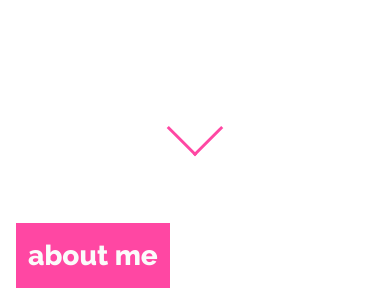
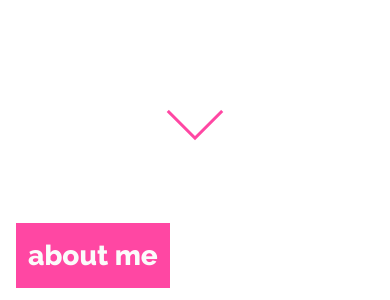
Before and after one commit to joshuk/joshee-jekyll, a Jekyll site: the page built from index.html, in a window 390 px wide. Shown: the part 704-1004 px from the top of the page. Built offline with Jekyll 4.4.1, drawn with Linux system fonts in a browser that asks for light colours.

Commit message:
Remove useless utils.js file, update CSS to improve media queries and functionality

```diff
--- a/_includes/footer.html
+++ b/_includes/footer.html
@@ -12,4 +12,3 @@
       <p>&copy; Josh.ee 2020</p>
   </div>
 </footer>
-<script src="/assets/js/utils.js"></script>
--- a/assets/css/animations.css
+++ b/assets/css/animations.css
@@ -1,5 +1,3 @@
-html { scroll-behavior: smooth; }
-
 header nav a { opacity: 0.5; }
 header nav a:hover { opacity: 1; }
 
--- a/assets/css/style.css
+++ b/assets/css/style.css
@@ -8,11 +8,11 @@
 :root { --max-page-width: 75rem; }
 
 body.light,
-body.default { --light-colour: #FFFFFF; --light-shadow: #E4E4E4; --main-colour: #FF47A3; --dark-colour: #1B264F; --dark-shadow: #10162D; }
-body.dark { --light-colour: #1B264F; --light-shadow: #10162d; --main-colour: #FF47A3; --dark-colour: #FBFBFB; --dark-shadow: #E4E4E4; }
+body.default { --light-colour: #FFFFFF; --light-shadow: #DADADA; --main-colour: #FF47A3; --dark-colour: #1B264F; --dark-shadow: #020510; }
+body.dark { --light-colour: #1B264F; --light-shadow: #020510; --main-colour: #FF47A3; --dark-colour: #D4D9E6; --dark-shadow: #B2BFE2; }
 
 @media (prefers-color-scheme: dark) {
-    body.default { --light-colour: #1B264F; --light-shadow: #10162d; --main-colour: #FF47A3; --dark-colour: #FBFBFB; --dark-shadow: #E4E4E4; }
+    body.default { --light-colour: #1B264F; --light-shadow: #020510; --main-colour: #FF47A3; --dark-colour: #D4D9E6; --dark-shadow: #B2BFE2; }
 }
 
 /* Header */
@@ -71,3 +71,7 @@
 footer p:first-of-type { font-weight: 500; }
 
 footer .social { margin-bottom: 1.5rem; }
+
+@media (prefers-reduced-motion: no-preference) {
+    html { scroll-behavior: smooth; }
+}
--- a/assets/css/tpl/home.css
+++ b/assets/css/tpl/home.css
@@ -16,8 +16,29 @@
 header p:nth-of-type(1) { margin-bottom: 0.875rem; font-size: 1.75rem; font-weight: 500; letter-spacing: 0.0625rem; }
 header p:nth-of-type(2) { font-size: 1rem; }
 
-/* Todo - Add animation for this in media query for reduced movement */
-.scroll-icon { position: absolute; bottom: 3rem; left: 50%; transform:translateX(-50%) rotate(45deg); padding: 0; width: 2.5rem; height: 2.5rem; background: none; border: none; border-bottom: 3px solid var(--main-colour); border-right: 3px solid var(--main-colour); cursor: pointer; }
+.scroll-icon { position: absolute; bottom: 4rem; left: 50%; transform:translateX(-50%) rotate(45deg); padding: 0; width: 2.5rem; height: 2.5rem; background: none; border: none; border-bottom: 3px solid var(--main-colour); border-right: 3px solid var(--main-colour); cursor: pointer; }
+
+@media (prefers-reduced-motion: no-preference) {
+    @keyframes bounce {
+        50% {
+            transform:translateX(-50%) rotate(45deg);
+        }
+        52% {
+            transform:translateX(-50%) translateY(1rem) rotate(45deg);
+        }
+        54% {
+            transform:translateX(-50%) rotate(45deg);
+        }
+        56% {
+            transform:translateX(-50%) translateY(1rem) rotate(45deg);
+        }
+        58% {
+            transform:translateX(-50%) rotate(45deg);
+        }
+    }
+
+    .scroll-icon { animation: 10s infinite bounce; animation-timing-function: ease-in-out; }
+}
 
 #work > p:first-of-type,
 #other > p:first-of-type { margin-bottom: 2rem; }
--- a/assets/js/post.js
+++ b/assets/js/post.js
@@ -1,4 +1,4 @@
-j('body')[0].classList.remove('no-js');
+document.querySelector('body').classList.remove('no-js');
 
 new LazyLoad({
     elements_selector: ".lazy"
```
